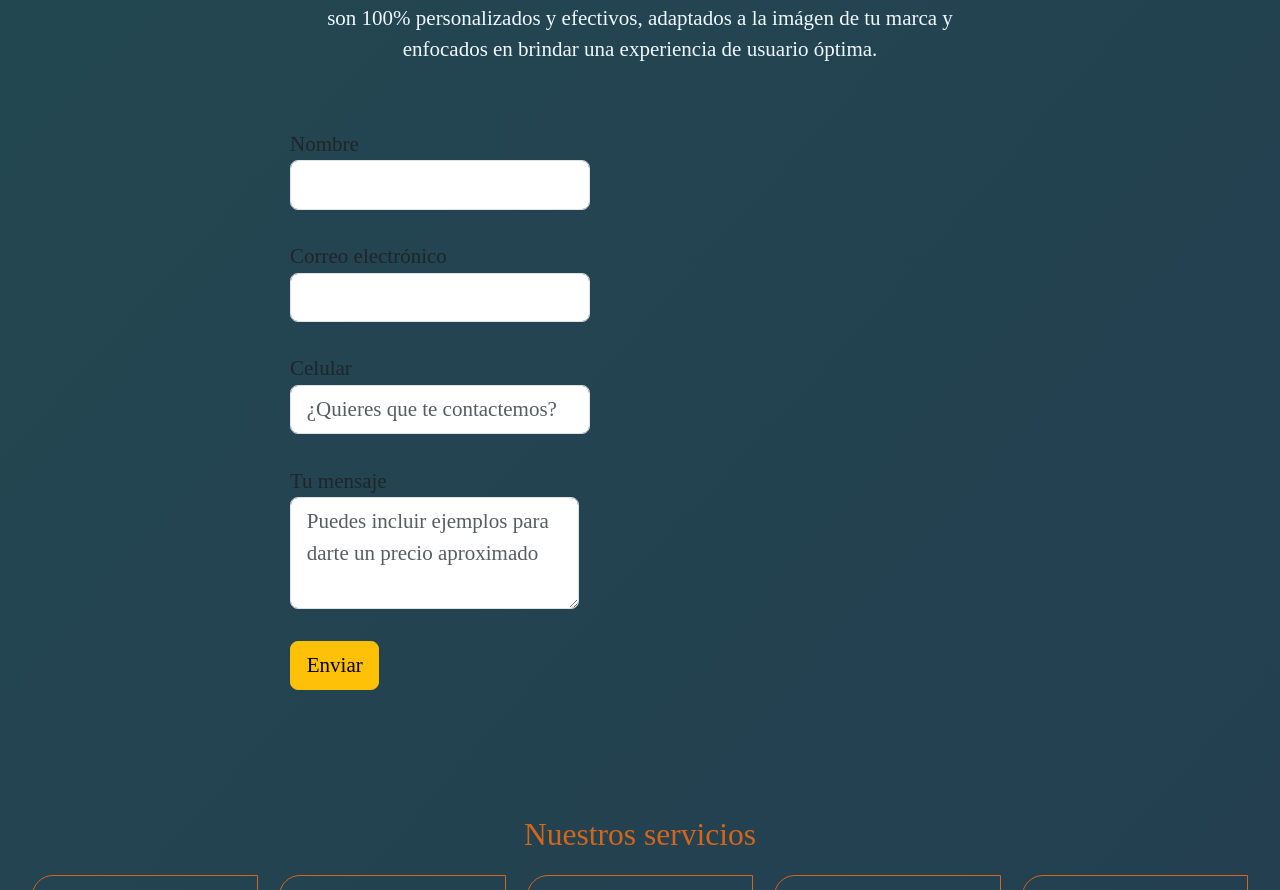
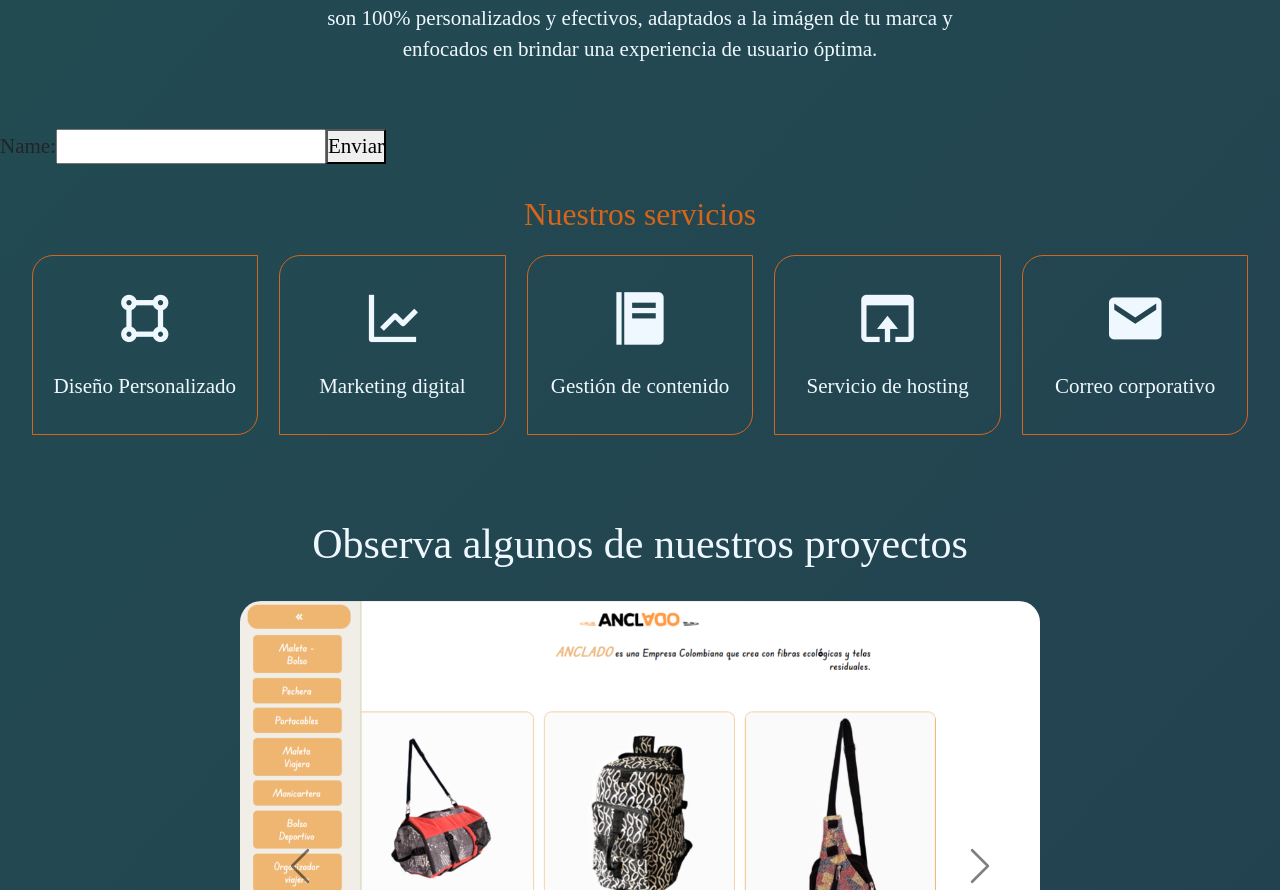
Before and after one commit to jhojangit/tu-sitio-web, a React (Vite) app: page /#/ in a window 1280 px wide. Shown: the part 505-1395 px from the top of the page. Built offline with nearby package versions, Linux system fonts and the light colour scheme; a web font is replaced by a local one.

Commit message:
Try form easy

```diff
--- a/src/components/contact/Contact.jsx
+++ b/src/components/contact/Contact.jsx
@@ -1,7 +1,6 @@
 import React from 'react'
 import './contact.css'
-import Button from 'react-bootstrap/Button';
-import Form from 'react-bootstrap/Form';
+
 
 
 
@@ -10,43 +9,24 @@ const Contact = () => {
 
 
 
-  return (
-    <Form className='contact' netlify netlify-honeypot="bot-field" >
+  //netlify-honeypot="bot-field"
 
 
-      <Form.Group className="mb-3" controlId="exampleForm.ControlInput1">
-        <Form.Label>Nombre
-        <Form.Control type="text" name='name' id='name' required/>
-        </Form.Label>
-      </Form.Group>
 
-      <Form.Group className="mb-3" controlId="exampleForm.ControlInput1">
-        <Form.Label >Correo electrónico
+  return (
 
-        <Form.Control type="email" name='email' id='email'  required/>
-        </Form.Label>
-      </Form.Group>
+    <form name="contact" netlify >
 
-      <Form.Group className="mb-3" controlId="exampleForm.ControlInput1">
-        <Form.Label >Celular
-
-        <Form.Control type="number" name='phone' id='phone' placeholder='¿Quieres que te contactemos?' onkeydown="return false" onwheel="return false" />
-        </Form.Label>
-      </Form.Group>
+      <label>
+        Name:
+        <input type="text" name="name" id="name" />
+      </label>
 
 
-      <Form.Group className="mb-3" controlId="exampleForm.ControlTextarea1">
-        <Form.Label >Tu mensaje
+      <button type="submit"> Enviar </button>
 
-        <Form.Control as="textarea" name='message' id='message' rows={3} placeholder='Puedes incluir ejemplos para darte un precio aproximado' required />
-        </Form.Label>
-      </Form.Group>
+    </form>
 
-
-      <Button variant="warning" type="submit">
-        Enviar
-      </Button>
-    </Form>
   )
 }
 
```
